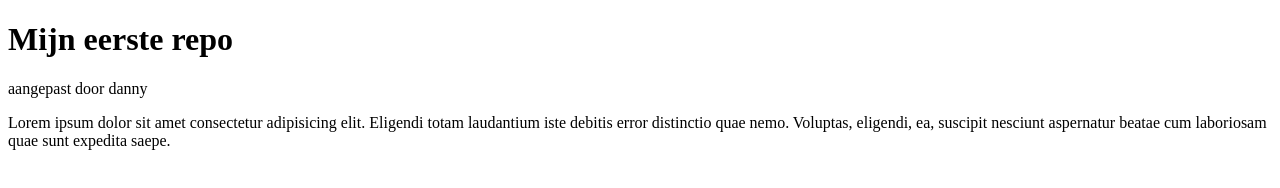
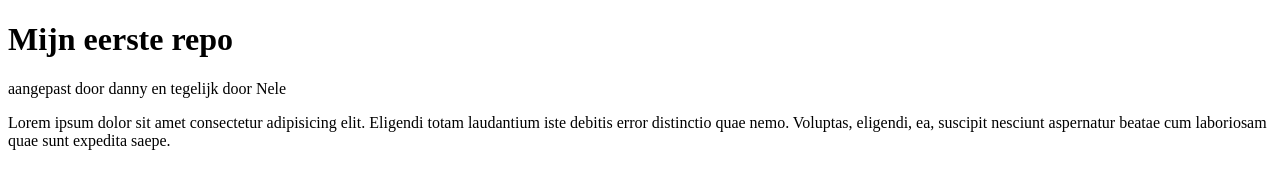
Before and after one commit to ntintel/mijn-eerste-repo, a plain HTML site: page index.html in a window 1280 px wide. Drawn offline with Linux system fonts and the light colour scheme.

Commit message:
Update index.html

```diff
--- a/index.html
+++ b/index.html
@@ -8,7 +8,7 @@
 </head>
 <body>
     <h1>Mijn eerste repo</h1>
-    <p>aangepast door danny</p>
+    <p>aangepast door danny en tegelijk door Nele</p>
     <p>Lorem ipsum dolor sit amet consectetur adipisicing elit. Eligendi totam laudantium iste debitis error distinctio quae nemo. Voluptas, eligendi, ea, suscipit nesciunt aspernatur beatae cum laboriosam quae sunt expedita saepe.</p>
 </body>
 </html>
```
